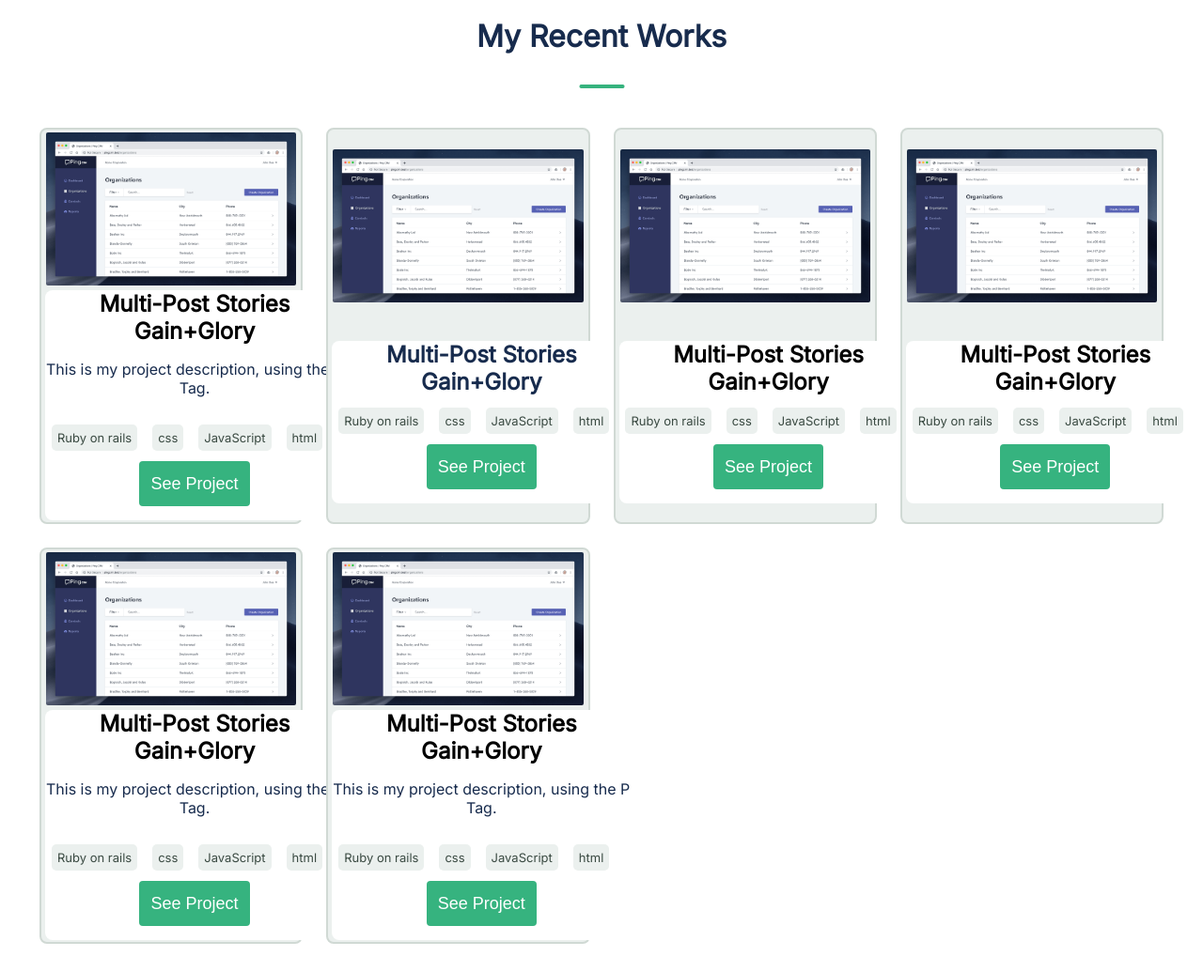
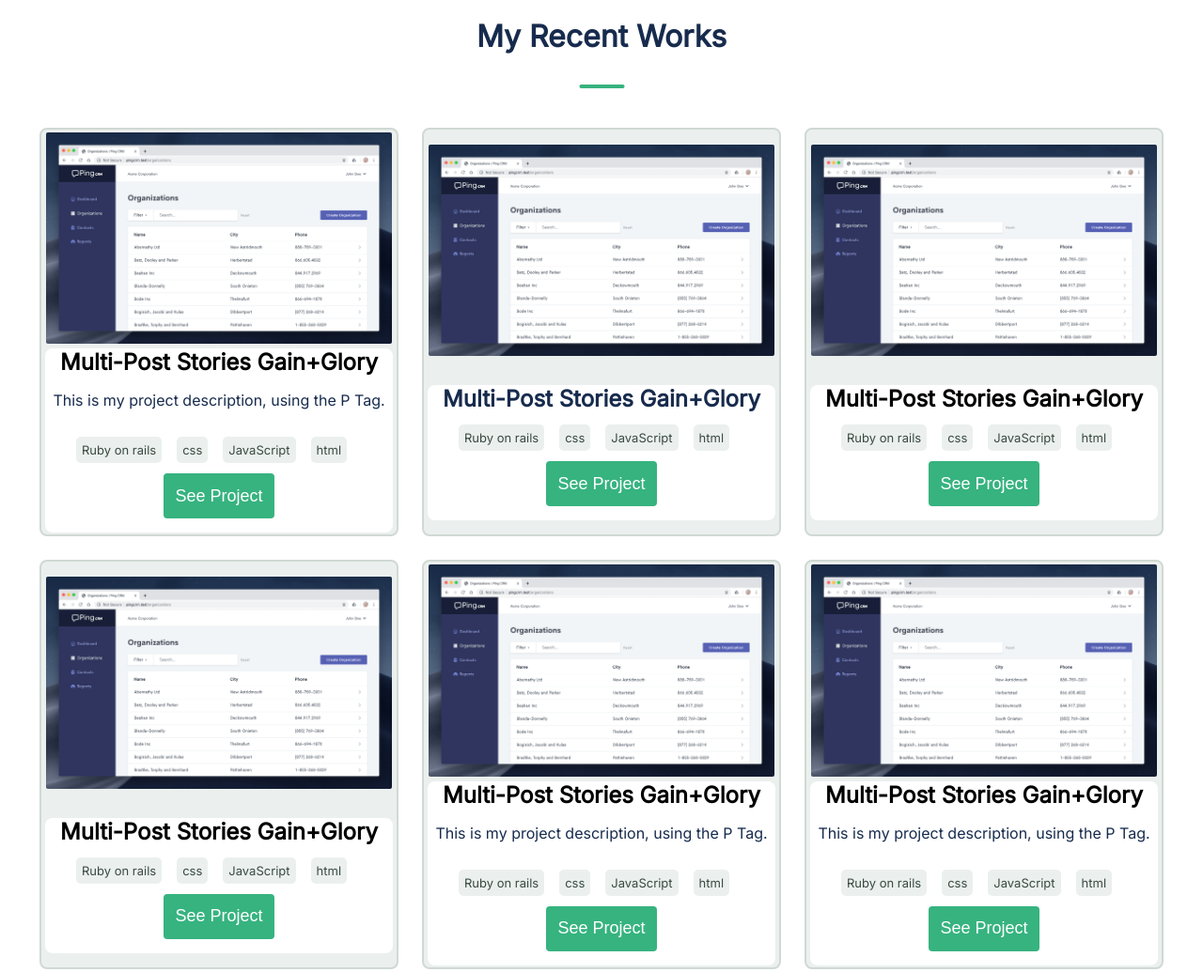
Before and after one commit to khitermedachraf/portfolio2.0, a plain HTML site: page index.html in a window 1280 px wide. Shown: the part 760-1795 px from the top of the page at 94% size. Drawn offline with Linux system fonts and the light colour scheme.

Commit message:
Update CSS to display cards in 2 rows of 3 columns

```diff
--- a/style.css
+++ b/style.css
@@ -500,8 +500,8 @@ form {
   .grid-layout {
     width: 95%;
     margin: 2em;
-    -ms-grid-columns: repeat(auto-fit, minmax(300px, 1fr));
-    grid-template-columns: repeat(auto-fit, minmax(300px, 1fr));
+    -ms-grid-columns: repeat(3, minmax(300px, 1fr));
+    grid-template-columns: repeat(3, minmax(300px, 1fr));
     gap: 5px;
   }
 
```
